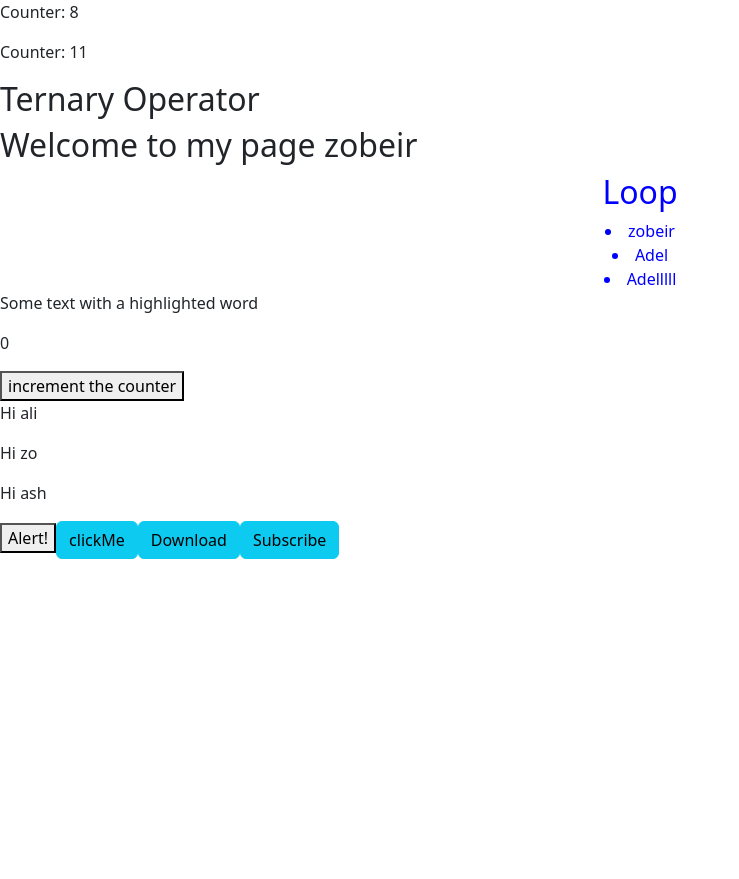
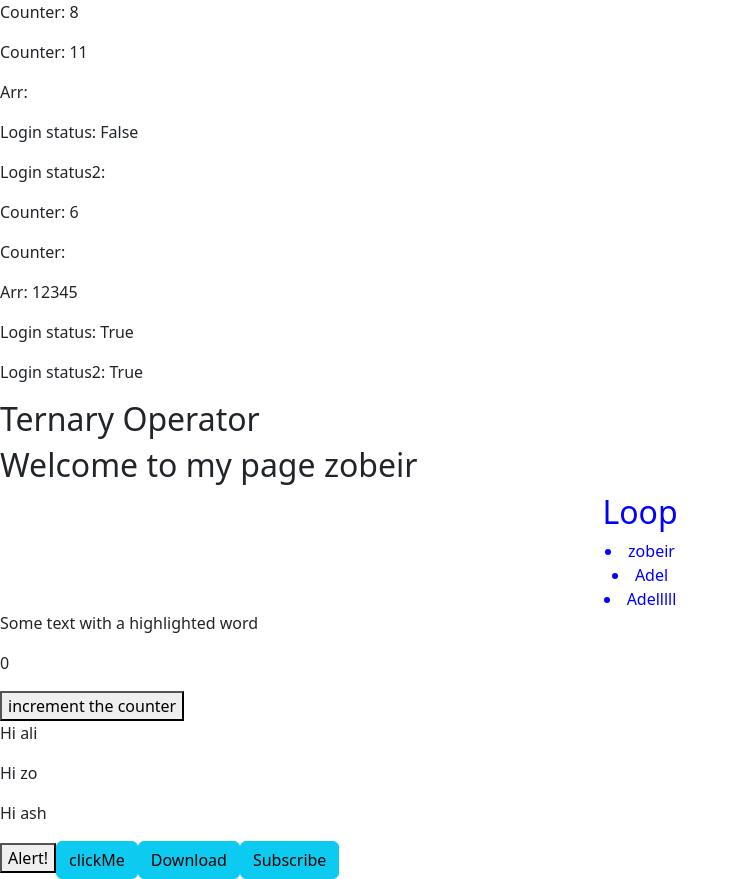
Before and after one commit to Zobeir-Rigi/My-React-Practices, a React (Create React App) app in the folder my-react/: page / in a window 1280 px wide. Shown: the whole page, without its empty margins (0-739 px from the left). Before the commit the page ends 800 px from the top, so only its background shows below. Built offline with nearby package versions, Linux system fonts and the light colour scheme; no server answers.

Commit message:
reviing ternary and passing different kind of props

```diff
--- a/my-react/src/App.js
+++ b/my-react/src/App.js
@@ -1,6 +1,6 @@
 import Button from "./Components/button";
 import Mentors from "./Components/Mentors";
-import MartianPhotoFetcher from "./Components/fetch";
+// import MartianPhotoFetcher from "./Components/fetch";
 // import { ClickMe, Download, Subscribe } from "./ButtonFunctions";
 import Alert from "./Components/Alert";
 import Counter from "./Components/counter";
@@ -25,6 +25,7 @@ function App() {
   return (
     <div>
     <ToplearnCounter count={4+7}/>
+    <ToplearnCounter myArr={[1,2,3,4,5]} islogged={true} />
       <Ternary />
       <Loop />
       <p>
@@ -33,11 +34,10 @@ function App() {
       <Counter />
       <Mentors />
       <Alert clickp={() => console.log("im an Alert !!!")} />
-
       <Button text="clickMe" handleClick={ClickMe} />
       <Button text="Download" handleClick={Download} />
       <Button text="Subscribe" handleClick={Subscribe} />
-      <MartianPhotoFetcher />
+      {/* <MartianPhotoFetcher /> */}
     </div>
   );
 }
--- a/my-react/src/Components/Loop.js
+++ b/my-react/src/Components/Loop.js
@@ -17,12 +17,12 @@ const students = [
 
 const Loop = () => {
   return (
-    <fragment className="center">
+    <div className="center">
       <h2>Loop</h2>
-      {students.map((stud) => (
-        <li>{stud.firstName}</li>
+      {students.map((stud,index) => (
+        <li key={index}>{stud.firstName}</li>
       ))}
-    </fragment>
+    </div>
   );
 };
 
--- a/my-react/src/Components/Mentors.js
+++ b/my-react/src/Components/Mentors.js
@@ -1,8 +1,7 @@
 const Mentors = () => {
   const hello = "Hi";
   const mentor = [`ali`, `zo`, `ash`];
-  return mentor.map(
-    (el) => <p> {hello + ` ` + el}</p>
+  return mentor.map( (el,index) => <p key={index}> {hello + ` ` + el}</p>
     // <p>{Greating()+`  `+ el}</p>
   );
 };
--- a/my-react/src/Components/ToplearnCounter.jsx
+++ b/my-react/src/Components/ToplearnCounter.jsx
@@ -16,15 +16,18 @@
 
 // export default ToplearnCounter ;
 
-
-const ToplearnCounter = ({count}) => {
-    console.log(count);
+import { Fragment } from "react";
+const ToplearnCounter = (props) => {
+    console.log(props);
 
  return (
- <fragment>
-     <p>Counter: {Math.floor( Math.random()*10)}</p>
-     <p>Counter: {count}</p>
- </fragment>
+   <Fragment>
+     <p>Counter: {Math.floor(Math.random() * 10)}</p>
+     <p>Counter: {props.count}</p>
+     <p>Arr: {props.myArr}</p>
+     <p>Login status: {props.islogged ? "True" : "False"}</p>
+     <p>Login status2: {props.islogged && "True" }</p>
+   </Fragment>
  );
 };
 export default ToplearnCounter ;
--- a/my-react/src/Components/button.js
+++ b/my-react/src/Components/button.js
@@ -1,7 +1,7 @@
 const Button = ({ text, handleClick}) => {
     console.log(handleClick)
   return(
-      <button type="button" class="btn btn-info" onClick={handleClick}>{text} </button>
+      <button type="button" className="btn btn-info" onClick={handleClick}>{text} </button>
 
   );
 
--- a/my-react/src/Components/fetch.js
+++ b/my-react/src/Components/fetch.js
@@ -10,7 +10,9 @@ function MartianPhotoFetcher() {
       `https://api.nasa.gov/mars-photos/api/v1/rovers/curiosity/photos?earth_date=2015-6-3&api_key=DEMO_KEY`
     )
       .then((res) => res.json()) // we convert
+
       .then((data) => {
+        console.log(data)
         setMarsPhotoData(data); // we update useState
       });
   }, []);
```
